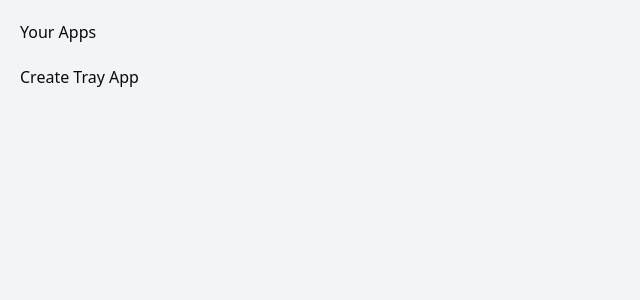
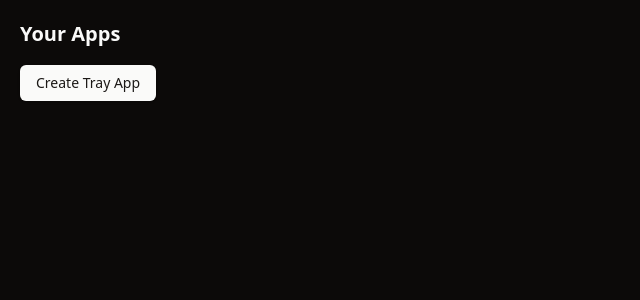
Before and after one commit to dubisdev/trayfier, a React (Vite) app: page / in a window 1280 px wide. Shown: the top 300 px of the page, without its empty margins (0-640 px from the left). Built offline with nearby package versions, Linux system fonts and the light colour scheme.

Commit message:
Enhance app styling

```diff
--- a/index.html
+++ b/index.html
@@ -7,8 +7,8 @@
   <title>TrayFier - Supercharge your Windows Tray</title>
 </head>
 
-<body>
-  <div id="root" class="flex flex-col justify-center content-center items-center h-[100vh] w-[100vw]"></div>
+<body class="dark">
+  <div id="root" class="flex flex-col justify-center content-center items-center h-dvh w-dvw"></div>
   <script type="module" src="/src/main.tsx"></script>
 </body>
 
--- a/package.json
+++ b/package.json
@@ -12,6 +12,8 @@
     "tauri": "tauri"
   },
   "dependencies": {
+    "@radix-ui/react-avatar": "^1.1.2",
+    "@radix-ui/react-slot": "^1.1.1",
     "@tauri-apps/api": "2.1.1",
     "@tauri-apps/plugin-dialog": "latest",
     "@tauri-apps/plugin-fs": "latest",
--- /dev/null
+++ b/src/components/ui/avatar.tsx
@@ -0,0 +1,48 @@
+import * as React from "react"
+import * as AvatarPrimitive from "@radix-ui/react-avatar"
+
+import { cn } from "@/lib/utils"
+
+const Avatar = React.forwardRef<
+  React.ElementRef<typeof AvatarPrimitive.Root>,
+  React.ComponentPropsWithoutRef<typeof AvatarPrimitive.Root>
+>(({ className, ...props }, ref) => (
+  <AvatarPrimitive.Root
+    ref={ref}
+    className={cn(
+      "relative flex h-10 w-10 shrink-0 overflow-hidden rounded-full",
+      className
+    )}
+    {...props}
+  />
+))
+Avatar.displayName = AvatarPrimitive.Root.displayName
+
+const AvatarImage = React.forwardRef<
+  React.ElementRef<typeof AvatarPrimitive.Image>,
+  React.ComponentPropsWithoutRef<typeof AvatarPrimitive.Image>
+>(({ className, ...props }, ref) => (
+  <AvatarPrimitive.Image
+    ref={ref}
+    className={cn("aspect-square h-full w-full", className)}
+    {...props}
+  />
+))
+AvatarImage.displayName = AvatarPrimitive.Image.displayName
+
+const AvatarFallback = React.forwardRef<
+  React.ElementRef<typeof AvatarPrimitive.Fallback>,
+  React.ComponentPropsWithoutRef<typeof AvatarPrimitive.Fallback>
+>(({ className, ...props }, ref) => (
+  <AvatarPrimitive.Fallback
+    ref={ref}
+    className={cn(
+      "flex h-full w-full items-center justify-center rounded-full bg-muted",
+      className
+    )}
+    {...props}
+  />
+))
+AvatarFallback.displayName = AvatarPrimitive.Fallback.displayName
+
+export { Avatar, AvatarImage, AvatarFallback }
--- /dev/null
+++ b/src/components/ui/button.tsx
@@ -0,0 +1,57 @@
+import * as React from "react"
+import { Slot } from "@radix-ui/react-slot"
+import { cva, type VariantProps } from "class-variance-authority"
+
+import { cn } from "@/lib/utils"
+
+const buttonVariants = cva(
+  "inline-flex items-center justify-center gap-2 whitespace-nowrap rounded-md text-sm font-medium transition-colors focus-visible:outline-none focus-visible:ring-1 focus-visible:ring-ring disabled:pointer-events-none disabled:opacity-50 [&_svg]:pointer-events-none [&_svg]:size-4 [&_svg]:shrink-0",
+  {
+    variants: {
+      variant: {
+        default:
+          "bg-primary text-primary-foreground shadow hover:bg-primary/90",
+        destructive:
+          "bg-destructive text-destructive-foreground shadow-sm hover:bg-destructive/90",
+        outline:
+          "border border-input bg-background shadow-sm hover:bg-accent hover:text-accent-foreground",
+        secondary:
+          "bg-secondary text-secondary-foreground shadow-sm hover:bg-secondary/80",
+        ghost: "hover:bg-accent hover:text-accent-foreground",
+        link: "text-primary underline-offset-4 hover:underline",
+      },
+      size: {
+        default: "h-9 px-4 py-2",
+        sm: "h-8 rounded-md px-3 text-xs",
+        lg: "h-10 rounded-md px-8",
+        icon: "h-9 w-9",
+      },
+    },
+    defaultVariants: {
+      variant: "default",
+      size: "default",
+    },
+  }
+)
+
+export interface ButtonProps
+  extends React.ButtonHTMLAttributes<HTMLButtonElement>,
+    VariantProps<typeof buttonVariants> {
+  asChild?: boolean
+}
+
+const Button = React.forwardRef<HTMLButtonElement, ButtonProps>(
+  ({ className, variant, size, asChild = false, ...props }, ref) => {
+    const Comp = asChild ? Slot : "button"
+    return (
+      <Comp
+        className={cn(buttonVariants({ variant, size, className }))}
+        ref={ref}
+        {...props}
+      />
+    )
+  }
+)
+Button.displayName = "Button"
+
+export { Button, buttonVariants }
--- /dev/null
+++ b/src/components/ui/card.tsx
@@ -0,0 +1,76 @@
+import * as React from "react"
+
+import { cn } from "@/lib/utils"
+
+const Card = React.forwardRef<
+  HTMLDivElement,
+  React.HTMLAttributes<HTMLDivElement>
+>(({ className, ...props }, ref) => (
+  <div
+    ref={ref}
+    className={cn(
+      "rounded-xl border bg-card text-card-foreground shadow",
+      className
+    )}
+    {...props}
+  />
+))
+Card.displayName = "Card"
+
+const CardHeader = React.forwardRef<
+  HTMLDivElement,
+  React.HTMLAttributes<HTMLDivElement>
+>(({ className, ...props }, ref) => (
+  <div
+    ref={ref}
+    className={cn("flex flex-col space-y-1.5 p-6", className)}
+    {...props}
+  />
+))
+CardHeader.displayName = "CardHeader"
+
+const CardTitle = React.forwardRef<
+  HTMLDivElement,
+  React.HTMLAttributes<HTMLDivElement>
+>(({ className, ...props }, ref) => (
+  <div
+    ref={ref}
+    className={cn("font-semibold leading-none tracking-tight", className)}
+    {...props}
+  />
+))
+CardTitle.displayName = "CardTitle"
+
+const CardDescription = React.forwardRef<
+  HTMLDivElement,
+  React.HTMLAttributes<HTMLDivElement>
+>(({ className, ...props }, ref) => (
+  <div
+    ref={ref}
+    className={cn("text-sm text-muted-foreground", className)}
+    {...props}
+  />
+))
+CardDescription.displayName = "CardDescription"
+
+const CardContent = React.forwardRef<
+  HTMLDivElement,
+  React.HTMLAttributes<HTMLDivElement>
+>(({ className, ...props }, ref) => (
+  <div ref={ref} className={cn("p-6 pt-0", className)} {...props} />
+))
+CardContent.displayName = "CardContent"
+
+const CardFooter = React.forwardRef<
+  HTMLDivElement,
+  React.HTMLAttributes<HTMLDivElement>
+>(({ className, ...props }, ref) => (
+  <div
+    ref={ref}
+    className={cn("flex items-center p-6 pt-0", className)}
+    {...props}
+  />
+))
+CardFooter.displayName = "CardFooter"
+
+export { Card, CardHeader, CardFooter, CardTitle, CardDescription, CardContent }
--- a/src/layouts/LayoutBase.tsx
+++ b/src/layouts/LayoutBase.tsx
@@ -5,9 +5,9 @@
 }>
 
 export const LayoutBase = ({ children, pageTitle }: LayoutBaseProps) => {
-    return <div className="flex flex-col items-center p-5 w-dvw h-dvh bg-gray-100">
+    return <div className="flex flex-col items-center p-5 w-dvw h-dvh">
         <div className="h-12 w-full">
-            <h1>{pageTitle}</h1>
+            <h1 className="font-bold text-xl">{pageTitle}</h1>
         </div>
         <main className="h-full w-full">
             {children}
--- a/src/modules/TrayApp/components/TrayAppInfo.tsx
+++ b/src/modules/TrayApp/components/TrayAppInfo.tsx
@@ -4,9 +4,18 @@
 import { Icon } from "./Icon"
 import { useLocation } from "wouter"
 import { Routes } from "../../../routes/Routes"
+import {
+    Card,
+    CardContent,
+    CardFooter,
+    CardHeader,
+    CardTitle,
+} from "@/components/ui/card"
+import { Button } from "@/components/ui/button"
+
 
 export const TrayAppInfo = ({ app }: { app: TrayApp }) => {
-    const { name, iconSrc } = app
+    const { name, iconSrc, action: { configuration: { path } } = {} } = app
 
     const [, navigate] = useLocation()
 
@@ -18,13 +27,17 @@
         deleteTrayApp(app)
     }
 
-    return <div className="flex p-3 justify-between border border-black rounded-md">
-        <Icon src={convertFileSrc(iconSrc)} altName={name} />
-
-        <span>{name}</span>
-
-        <button onClick={openEditForm}>Edit</button>
-
-        <button onClick={handleDeleteTrayApp}>Delete</button>
-    </div>
+    return <Card>
+        <CardHeader>
+            <Icon src={convertFileSrc(iconSrc)} altName={name} />
+            <CardTitle>{name}</CardTitle>
+        </CardHeader>
+        <CardContent>
+            <p>Open: <a href={path}>{path}</a></p>
+        </CardContent>
+        <CardFooter className="gap-4">
+            <Button onClick={openEditForm} className="w-1/2">Edit</Button>
+            <Button onClick={handleDeleteTrayApp} className="w-1/2">Delete</Button>
+        </CardFooter>
+    </Card>
 }
--- a/src/routes/Home.tsx
+++ b/src/routes/Home.tsx
@@ -3,12 +3,13 @@
 import { TrayAppInfo } from "../modules/TrayApp/components/TrayAppInfo";
 import { useTrayAppsStore } from "../stores/useTrayAppsStore";
 import { Routes } from "./Routes";
+import { Button } from "@/components/ui/button";
 
 export const Home = () => {
     const trayApps = useTrayAppsStore(s => s.trayApps)
 
     return <LayoutBase pageTitle="Your Apps">
-        <ul className="p-0 flex flex-col gap-2">
+        <ul className="p-0 grid grid-cols-3 gap-2">
             {
                 trayApps.map((trayApp) =>
                     <li key={trayApp.id}>
@@ -18,6 +19,8 @@
             }
         </ul>
 
-        <Link href={Routes.CREATE_TRAY_APP}>Create Tray App</Link>
+        <Link href={Routes.CREATE_TRAY_APP}>
+            <Button>Create Tray App</Button>
+        </Link>
     </LayoutBase>
 }
```
